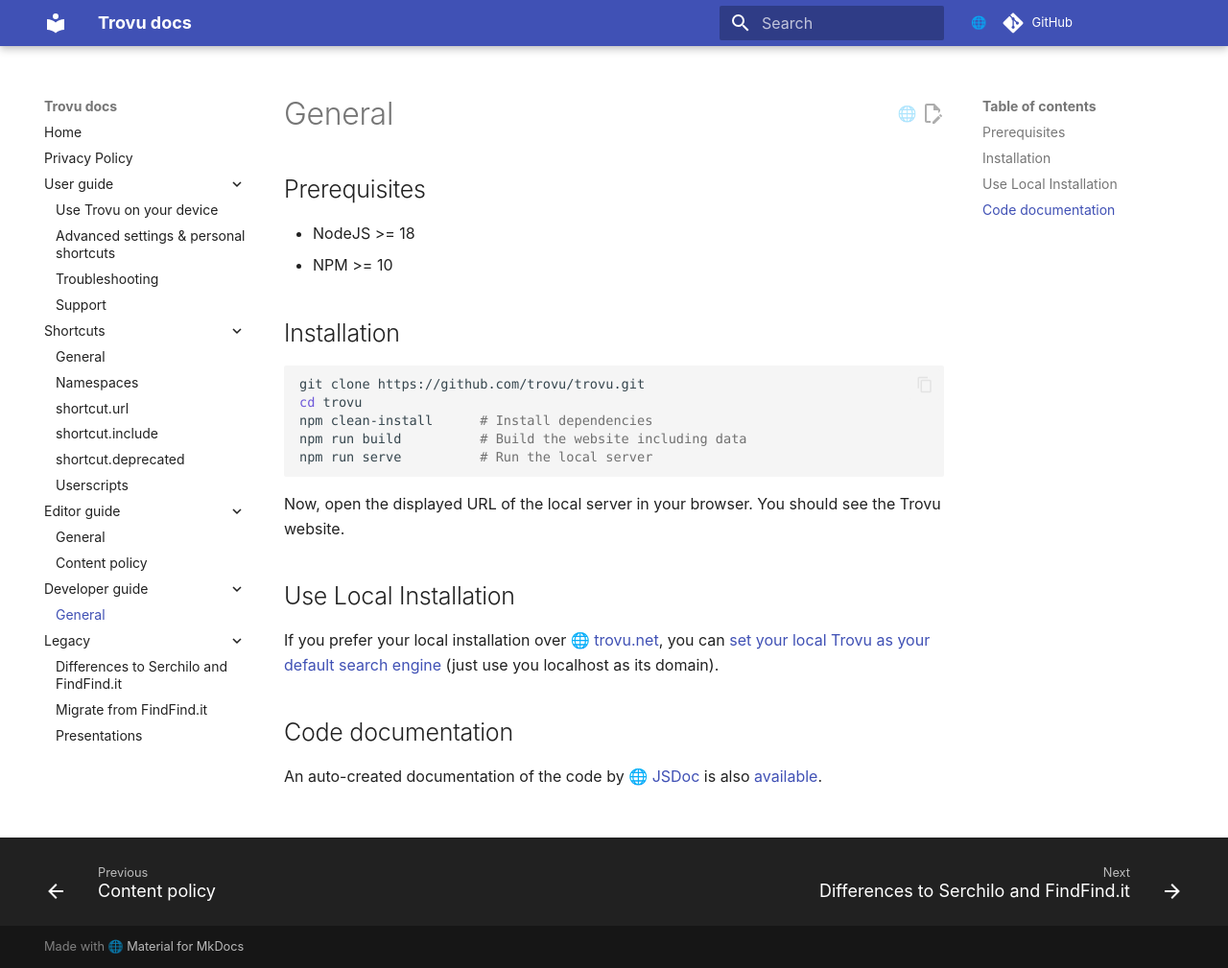
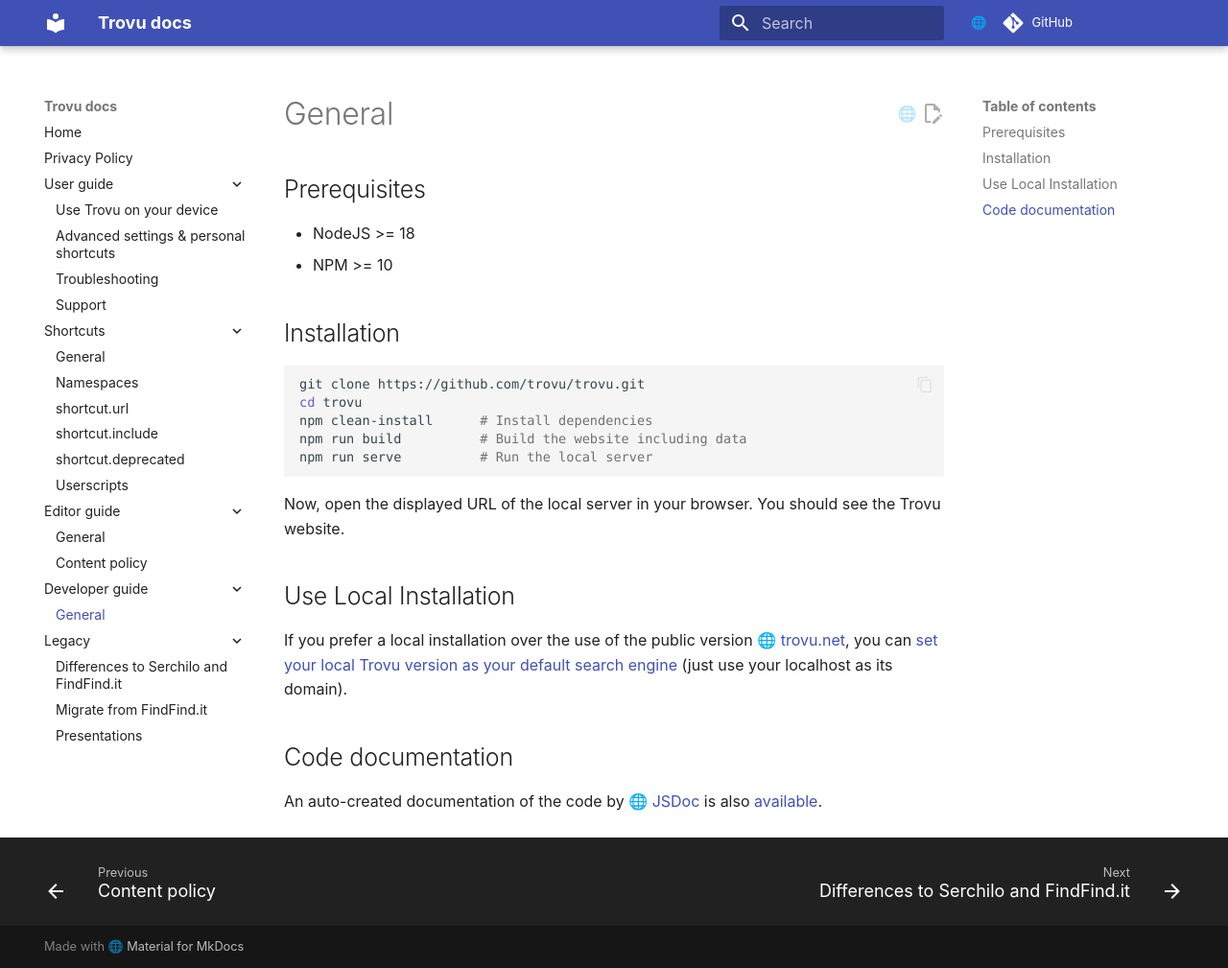
Before and after one commit to trovu/trovu, an MkDocs documentation site: the page built from docs/developers/index.md, in a window 1280 px wide and 1009 px high. Shown: the whole window at 96% size. Built offline with MkDocs 1.6.1 and Material for MkDocs 9.7.7, drawn with Linux system fonts in a browser that asks for light colours; comment, search, counter and statistics services are not loaded.

Commit message:
Update index.md
chg wording deliberately

```diff
--- a/docs/developers/index.md
+++ b/docs/developers/index.md
@@ -19,7 +19,7 @@
 
 ## Use Local Installation
 
-If you prefer your local installation over [trovu.net](https://trovu.net/), you can [set your local Trovu as your default search engine](../users/integration.md) (just use you localhost as its domain).
+If you prefer a local installation over the use of the public version [trovu.net](https://trovu.net/), you can [set your local Trovu version as your default search engine](../users/integration.md) (just use your localhost as its domain).
 
 ## Code documentation
 
```
